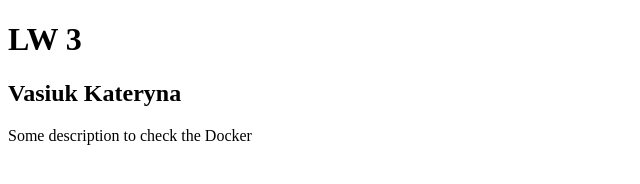
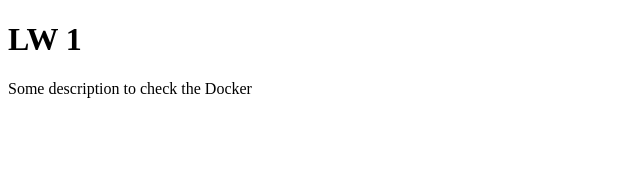
Before and after one commit to CodeWizard544/khai-node-js-course, a website: page index.html in a window 1280 px wide. Shown: the whole page, without its empty margins (0-640 px from the left). Drawn offline with Linux system fonts and the light colour scheme.

Commit message:
Initial commit

```diff
--- a/index.html
+++ b/index.html
@@ -7,8 +7,7 @@
   </head>
   <body>
     <main>
-      <h1>LW 3</h1>
-      <h2>Vasiuk Kateryna</h2>
+      <h1>LW 1</h1>
       <p>Some description to check the Docker</p>
     </main>
   </body>
```
